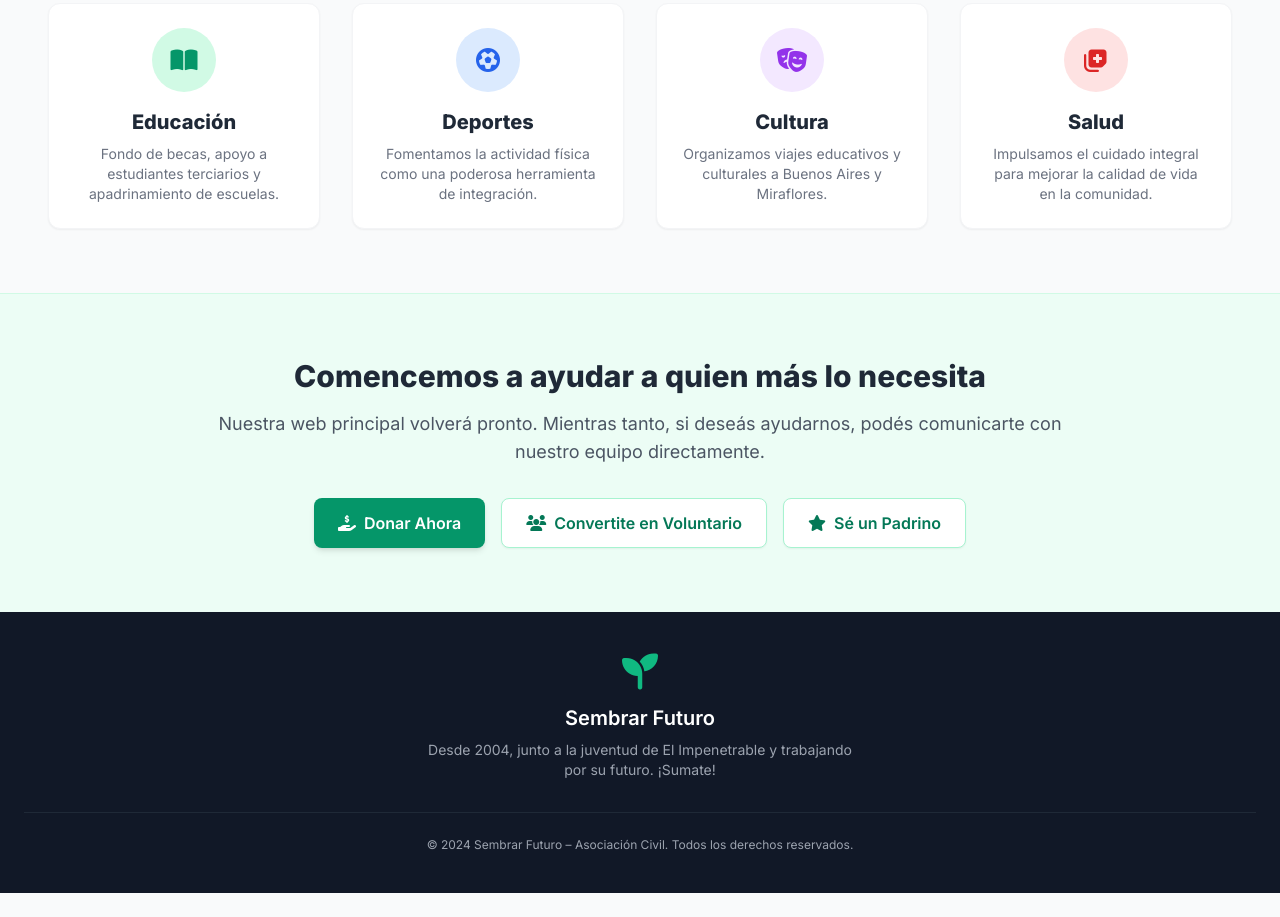
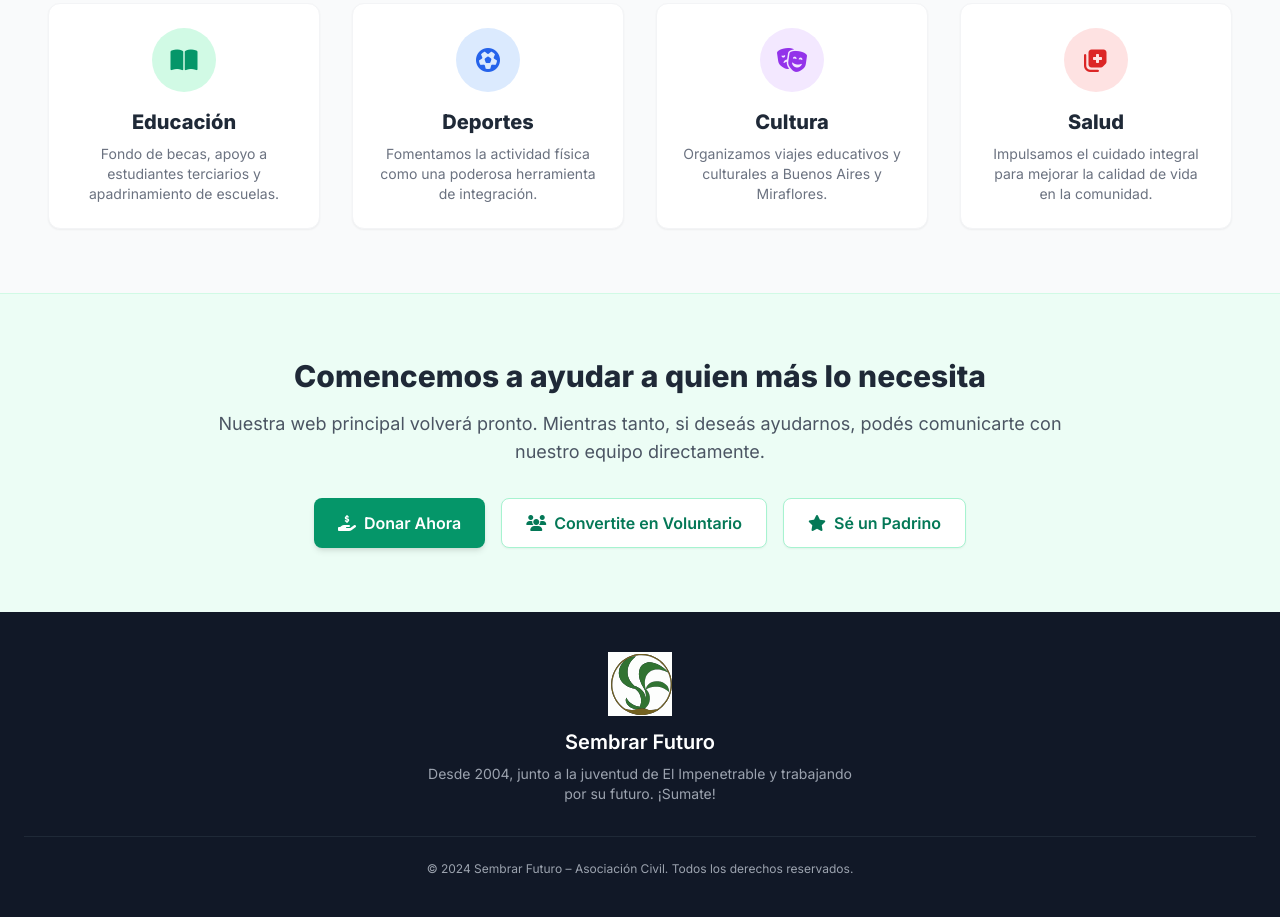
Before and after one commit to edureg/sembrarfuturo, a plain HTML site: page index.html in a window 1280 px wide. Shown: the part 801-1718 px from the top of the page. Before the commit the page ends 1694 px from the top, so only its background shows below. Drawn offline with nearby package versions, Linux system fonts and the light colour scheme.

Commit message:
Update index.html

```diff
--- a/index.html
+++ b/index.html
@@ -139,8 +139,8 @@
     </main>
 
     <footer class="bg-gray-900 text-gray-400 py-10 text-center px-6">
-        <div class="mb-4">
-            <i class="fa-solid fa-seedling text-emerald-500 text-4xl mb-3"></i>
+        <div class="mb-4 flex flex-col items-center">
+            <img src="logosembrar.svg" alt="Logo Sembrar Futuro" class="h-16 w-auto mb-3">
             <h4 class="text-white text-xl font-semibold">Sembrar Futuro</h4>
             <p class="text-sm mt-2 max-w-md mx-auto">Desde 2004, junto a la juventud de El Impenetrable y trabajando por su futuro. ¡Sumate!</p>
         </div>
```
